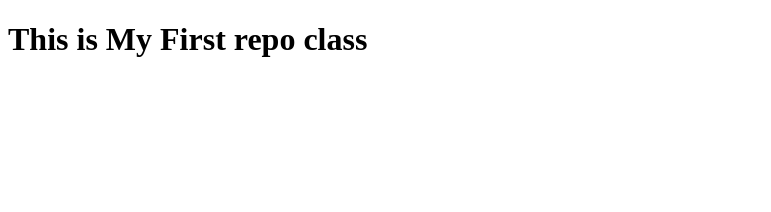
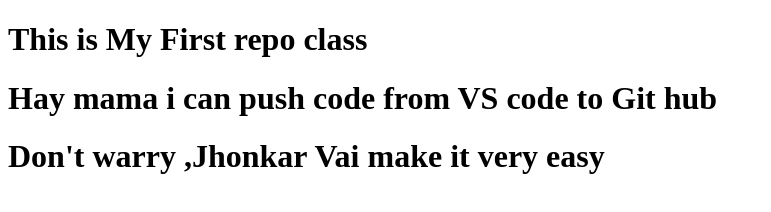
Before and after one commit to Mahin-Rhaman/My-Secand-Repo, a plain HTML site: page index.html in a window 1280 px wide. Shown: the whole page, without its empty margins (0-771 px from the left). Drawn offline with Linux system fonts and the light colour scheme.

Commit message:
header added

```diff
--- a/index.html
+++ b/index.html
@@ -8,5 +8,7 @@
 </head>
 <body>
     <h1>This is My First repo class</h1>
+    <h1>Hay mama i can push code from VS code to Git hub</h1>
+    <h1>Don't warry ,Jhonkar Vai make it very easy</h1>
 </body>
 </html>
```
